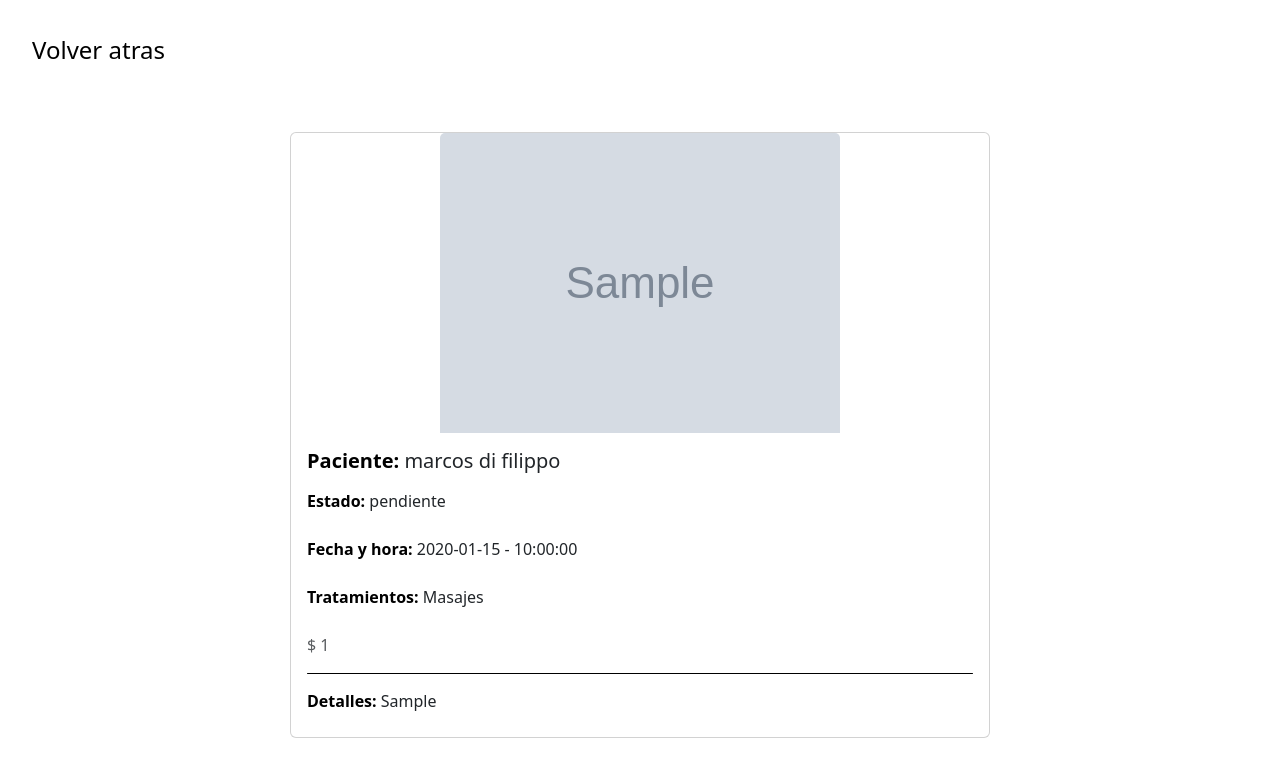
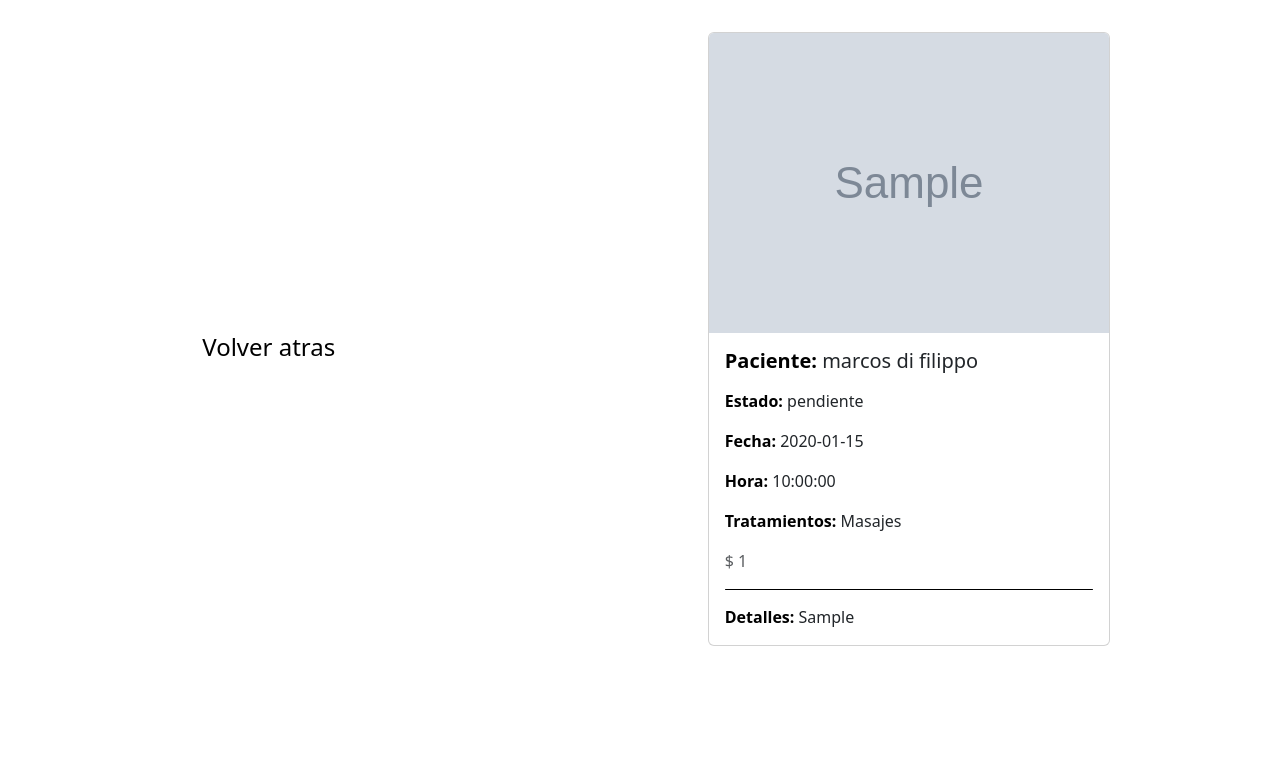
Before and after one commit to marcosDiFilippo/kinesiologia, a PHP site: page /admin/informacion-sesion.php?id=1 in a window 1280 px wide. Shown: the top 777 px of the page. Run offline with PHP 8.4, Linux system fonts and the light colour scheme; data comes from the database, SQL or seed files in the repository; tables that the repository leaves empty or names only in its code hold one stand-in row (values such as "Sample post"); grey boxes marked "Sample" are stand-in pictures.

```diff
--- a/admin/abml/modificacion-paciente.php
+++ b/admin/abml/modificacion-paciente.php
@@ -70,7 +70,7 @@
                     <div class="col-6 text-start">
                         <label for="nombre">Nombre:</label>
                         <input class="col-11 input-paciente" type="text" name="nombre" id="nombre" placeholder="Ingresa el nombre" value="<?php echo "$nombre"?>">
-                        <label for="fecha-nacimiento">Fecha Nacimiento</label>
+                        <label for="fecha-nacimiento">Fecha Nacimiento:</label>
                         <input class="col-11 input-paciente" type="date" name="fecha-nacimiento" id="fecha-nacimiento" value="<?php echo $fechaNacimiento?>">
                         <label class="ms-2" for="email">Email:</label>
                         <input class="col-11 input-paciente" type="email" name="email" id="email" placeholder="Ingrese el email" autocomplete="additional-name" value="<?php echo $email?>">
--- a/admin/informacion-sesion.php
+++ b/admin/informacion-sesion.php
@@ -24,35 +24,37 @@
 
             $rutaImagen;
             $usuarioSesion;
-            $horarioSesion;
+            $fecha;
+            $hora;
             $estadoSesion;
-            $tratamientosSesion = "<p><span>Tratamientos:</span> ";
+            $tratamientosSesion = "<span>Tratamientos:</span> ";
             $montoSesion;
             $detallesSesion;
 
             if ($sesion = mysqli_fetch_array($sesiones)) {
                 $rutaImagen = "../imagenes-subidas/$sesion[imagen]";
 
-                $detallesSesion = "<p><span>Detalles:</span> $sesion[detalles]</p>";
+                $detallesSesion = "<span>Detalles:</span> $sesion[detalles]";
 
                 $lecturaUsuarios .= "WHERE `id_personas`='$sesion[fk_personas]'";
                 $usuarios = mysqli_query($conexion,$lecturaUsuarios);
 
                 if ($usuario = mysqli_fetch_array($usuarios)) {
-                    $usuarioSesion = "<p><span>Paciente:</span> $usuario[nombre] $usuario[apellido]</p>";
+                    $usuarioSesion = "<span>Paciente:</span> $usuario[nombre] $usuario[apellido]";
                 }
                 $lecturaHorarios .= "WHERE `id_fechas_horas`='$sesion[fk_fechas_horas]'";
                 $horarios = mysqli_query($conexion,$lecturaHorarios);
 
                 if ($horario = mysqli_fetch_array($horarios)) {
-                    $horarioSesion = "<p><span>Fecha y hora:</span> $horario[fecha]   -   $horario[hora]</p>";
+                    $fecha = "<span>Fecha: </span> $horario[fecha]";
+                    $hora = "<span>Hora: </span> $horario[hora]";
                 }
                 $lecturaEstados .= " WHERE `id_estado`='$sesion[fk_estado_sesion]'";
                 $estados = mysqli_query($conexion,$lecturaEstados);
 
-                $montoSesion = "<p>$ $sesion[monto]</p>";
+                $montoSesion = "$ $sesion[monto]";
                 if ($estado = mysqli_fetch_array($estados)) {
-                    $estadoSesion = "<p><span>Estado:</span> $estado[nombre]</p>";
+                    $estadoSesion = "<span>Estado:</span> $estado[nombre]";
                 }
                 $lecturaSesionesTratamientos .= " WHERE `fk_sesiones`='$sesion[id_sesiones]'";
                 $sesionesTratamientos = mysqli_query($conexion,$lecturaSesionesTratamientos);
@@ -64,18 +66,19 @@
                         $tratamientosSesion .= "  $tratamiento[nombre]  ";
                     }
                 }
-                $tratamientosSesion .= "</p>";
             }
         }
     include_once("../librerias/bootstrap-js.php");
     ?>
     <header>
         <nav>
-            <a class="volver-atras" href="sesiones.php">Volver atras</a>
             </nav>
         </header>
         <main>
-        <section>
+            <section class="section-sesion">
+                <article>
+                    <a class="volver-atras" href="sesiones.php">Volver atras</a>
+                </article>
                 <article class="card mb-3">
                     <div>
                         <img src="<?php echo $rutaImagen ?>" class="card-img-top" alt="...">
@@ -83,11 +86,12 @@
                     <div class="card-body">
                         <h5 class="card-title"><?php echo $usuarioSesion ?></h5>
                         <p class="card-text"><?php echo $estadoSesion ?></p>
-                    <p class="card-text"><?php echo $horarioSesion ?></p>
+                        <p class="card-text"><?php echo $fecha ?></p>
+                        <p class="card-text"><?php echo $hora ?></p>
                         <p class="card-text"><?php echo $tratamientosSesion ?></p>
                         <p class="card-text"><small class="text-body-secondary"><?php echo $montoSesion ?></small></p>
                         <span class="subrayado"></span>
-                    <p class="card-text"><?php echo $detallesSesion ?></p>
+                        <p class="card-text"><?php echo $detallesSesion?></p>
                     </div>
                 </article>
         </section>
--- a/componentes/header.php
+++ b/componentes/header.php
@@ -42,8 +42,8 @@
                     </ul>
                 </div>
             </div>
-            <div>
-                <a href="login.php">Iniciar Sesion</a>
+            <div class="div-sesion">
+                <a class="iniciar-sesion" href="login.php">Iniciar Sesion</a>
             </div>
         </nav>
     </header>
--- a/css-admin/informacion-sesion.css
+++ b/css-admin/informacion-sesion.css
@@ -6,6 +6,10 @@
 nav {
     display: flex;
     align-items: center;
+}
+
+.section-sesion {
+    display: flex;
 }
 
 .volver-atras {
@@ -35,8 +39,12 @@ img {
     flex-direction: column;
     justify-content: left;
     align-items: baseline;
-    row-gap: 0.5rem;
+    row-gap: 1rem;
     padding: 1rem !important;
+    overflow-x: hidden;
+    max-width: 100%;
+    box-sizing: border-box;
+    max-width: 700px !important;
 }
 
 .text-body-secondary {
@@ -54,3 +62,11 @@ span {
     width: 100%;
     border-radius: 1rem;
 }
+
+.card-text {
+    display: block !important;
+    white-space: normal !important;
+    overflow-wrap: anywhere !important;
+    word-break: break-word !important;
+    box-sizing: border-box !important;
+}
```
Also changed, not shown: admin/sesiones.php (+7 -9 lines), css-admin/sesiones.css (+8 -0 lines), css-paginas/main.css (+11 -0 lines), imagenes-subidas/1762547412.jpg (added). Lines whose indentation alone changed are shown as unchanged.
